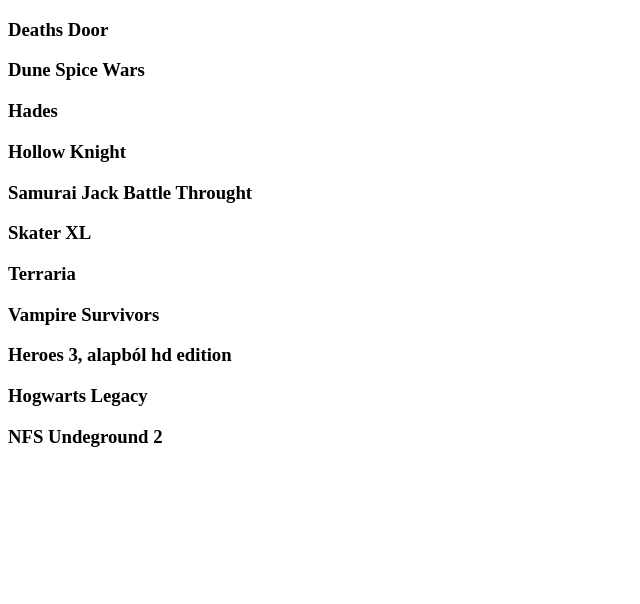
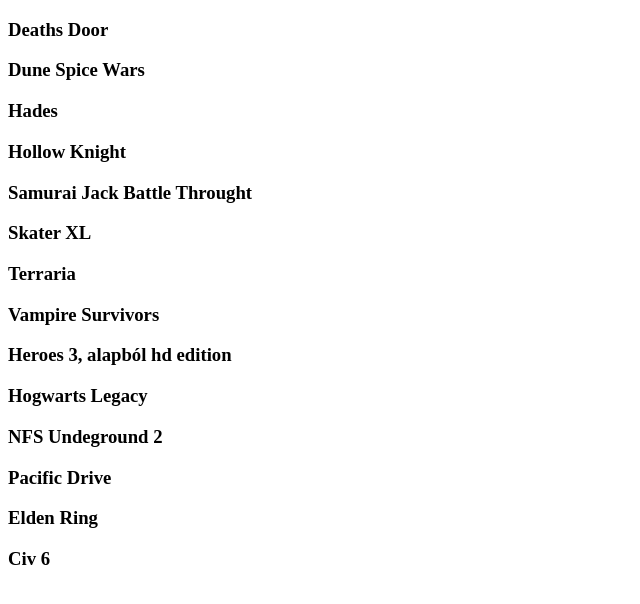
Before and after one commit to IgenJa/Gamek, a plain HTML site: page index.html in a window 1280 px wide. Shown: the whole page, without its empty margins (0-640 px from the left). Drawn offline with Linux system fonts and the light colour scheme.

Commit message:
Update index.html

```diff
--- a/index.html
+++ b/index.html
@@ -17,5 +17,8 @@
     <h3>Heroes 3, alapból hd edition</h3>
     <h3>Hogwarts Legacy</h3>
     <h3>NFS Undeground 2</h3>
+    <h3>Pacific Drive</h3>
+    <h3>Elden Ring</h3>
+    <h3>Civ 6</h3>
 </body>
 </html>
```
